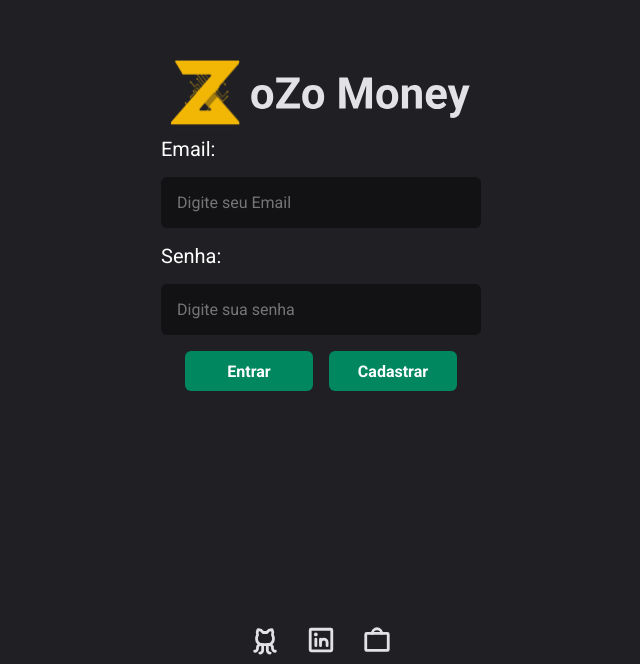
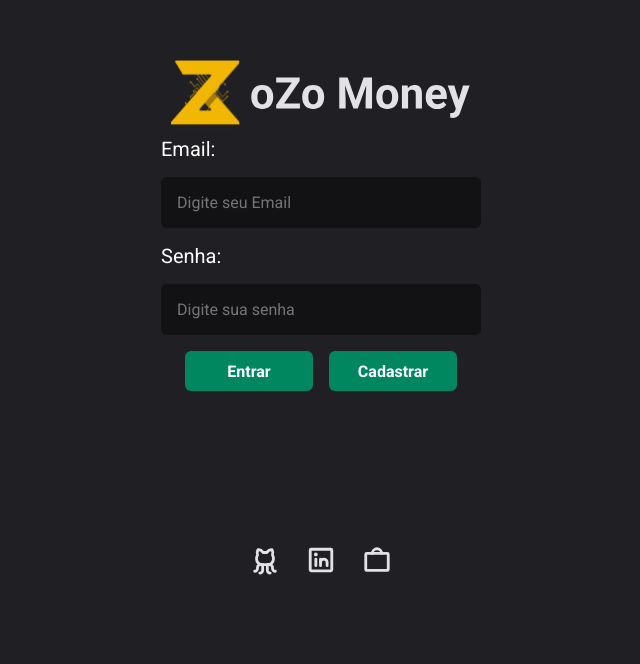
Before and after one commit to sTrkalec/ozo-money, a React (Vite) app: page /login in a window 1280 px wide. Shown: the part 136-800 px from the top of the page, without its empty margins (319-959 px from the left). Built offline with nearby package versions, Linux system fonts and the light colour scheme; no server answers.

Commit message:
conserta deploy vercel

```diff
--- a/src/pages/Login/styled.ts
+++ b/src/pages/Login/styled.ts
@@ -8,10 +8,16 @@
     display: flex;
     justify-content: center;
     margin-top: 5rem;
-
     img{
         width: 300px;
-        height: 300px;
+   height: 300px;
+    }
+    @media only screen and (max-width: 780px)  {
+      img{
+        width:150px;
+        height: 100px;
+
+      }
     }
 `
 export const MainLogin = styled.main`
@@ -81,7 +87,7 @@
 `
 
 export const LoginMainContainer = styled.div`
-    height: 100vh;
+    height: 90vh;
     display: flex;
     align-items: center;
     flex-direction: column;
```
